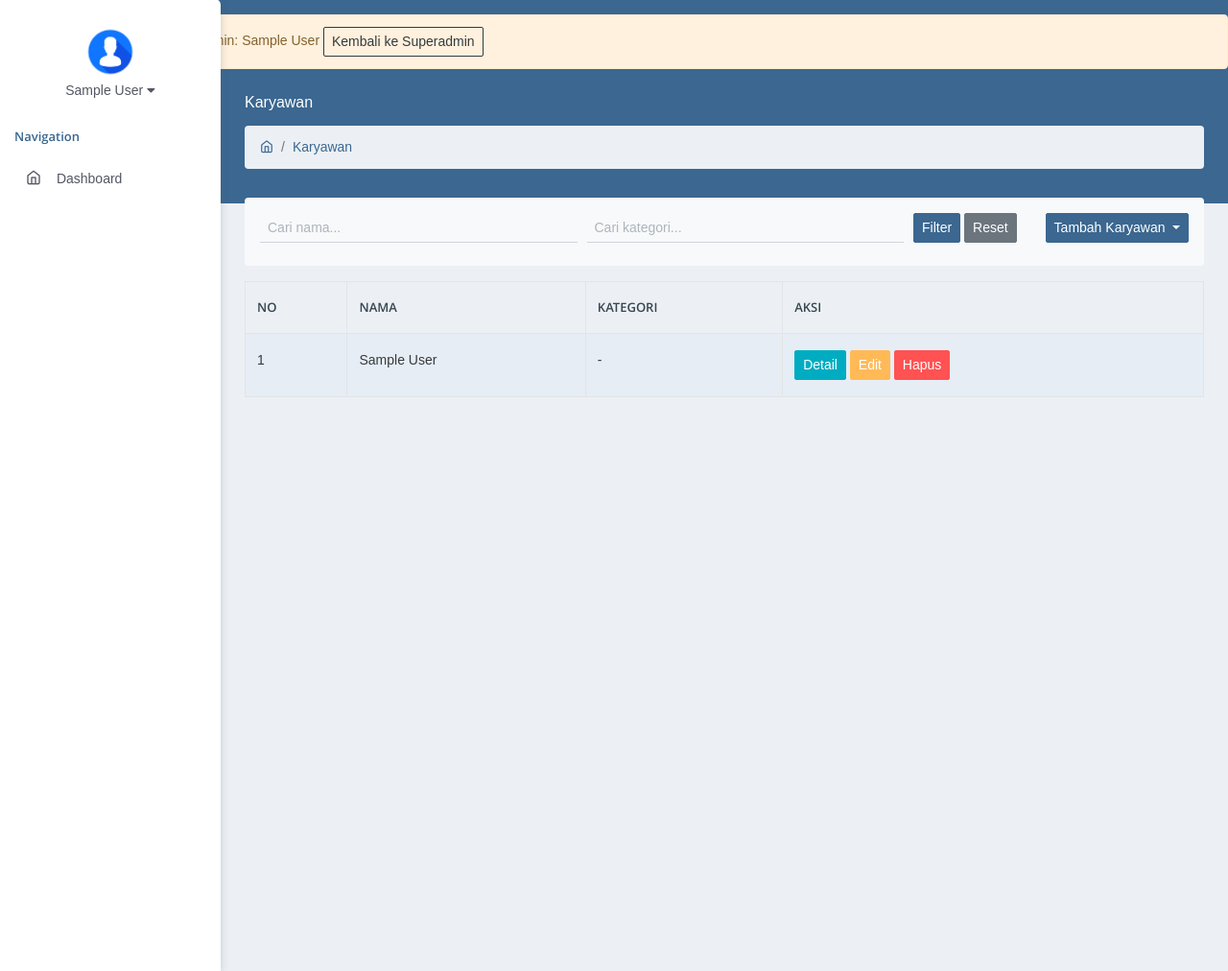
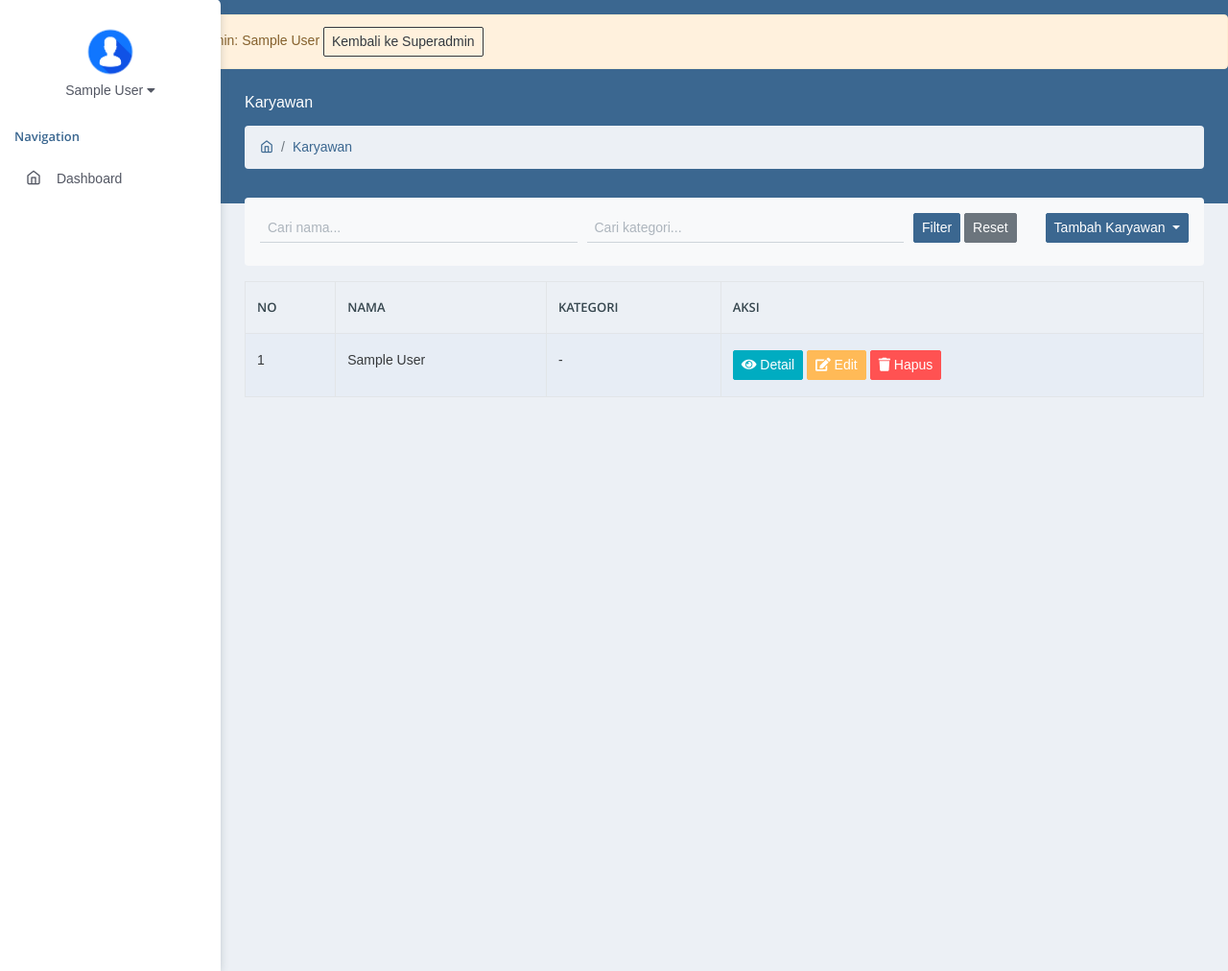
Before and after one commit to aminyG/web_attendance, a Laravel app: page /karyawan in a window 1280 px wide. Shown: the part 51-1063 px from the top of the page at 96% size. Run offline with Laravel 12, Linux system fonts and the light colour scheme; the visitor is signed in with stand-in values (Sample User, id 1); some web fonts are replaced.

Commit message:
add icon

```diff
--- a/resources/views/attendance/index.blade.php
+++ b/resources/views/attendance/index.blade.php
@@ -82,7 +82,7 @@
 
                                     {{-- Tombol Edit --}}
                                     <a href="{{ route('attendance.edit', $attendance->id) }}" class="btn btn-sm btn-warning ml-2">
-                                        Edit
+                                        <i class="fa fa-edit"></i> Edit
                                     </a>
                                 </td>
                             </tr>
--- a/resources/views/employee/index.blade.php
+++ b/resources/views/employee/index.blade.php
@@ -93,7 +93,7 @@
                                     {{-- data-photo="{{ $emp->photo ? asset('storage/' . $emp->photo) : '' }}" --}}
                                     {{-- data-photo="{{ $emp->photo ?? '' }}"> --}}
                                     data-photo="{{ Str::startsWith($emp->photo, 'http') ? $emp->photo : asset('storage/' . $emp->photo) }}">
-                                    Detail
+                                    <i class="fa fa-eye"></i> Detail
                                 </button>
 
                                 <!-- Tombol Edit -->
@@ -109,7 +109,7 @@
                                     data-employee_number="{{ $emp->employee_number }}"
                                     {{-- data-photo="{{ $emp->photo ? asset('storage/' . $emp->photo) : '' }}" --}}
                                     data-photo="{{ Str::startsWith($emp->photo, 'http') ? $emp->photo : asset('storage/' . $emp->photo) }}">
-                                    Edit
+                                    <i class="fa fa-edit"></i> Edit
                                 </button>
 
                                 <!-- Tombol Hapus -->
@@ -117,7 +117,7 @@
                                     @csrf
                                     @method('DELETE')
                                     <button type="submit" class="btn btn-sm btn-danger"
-                                        onclick="return confirm('Yakin hapus data?')">Hapus</button>
+                                        onclick="return confirm('Yakin hapus data?')"><i class="fa fa-trash"></i> Hapus</button>
                                 </form>
                             </td>
                         </tr>
--- a/resources/views/schedule/index.blade.php
+++ b/resources/views/schedule/index.blade.php
@@ -89,7 +89,7 @@
                                                     onsubmit="return confirm('Yakin hapus jadwal ini?')">
                                                     @csrf
                                                     @method('DELETE')
-                                                    <button class="btn btn-sm btn-danger">Hapus</button>
+                                                    <button class="btn btn-sm btn-danger"><i class="fa fa-trash"></i> Hapus</button>
                                                 </form>
                                             </td>
                                         </tr>
```
Also changed, not shown: resources/views/locations/index.blade.php (+6 -4 lines).
